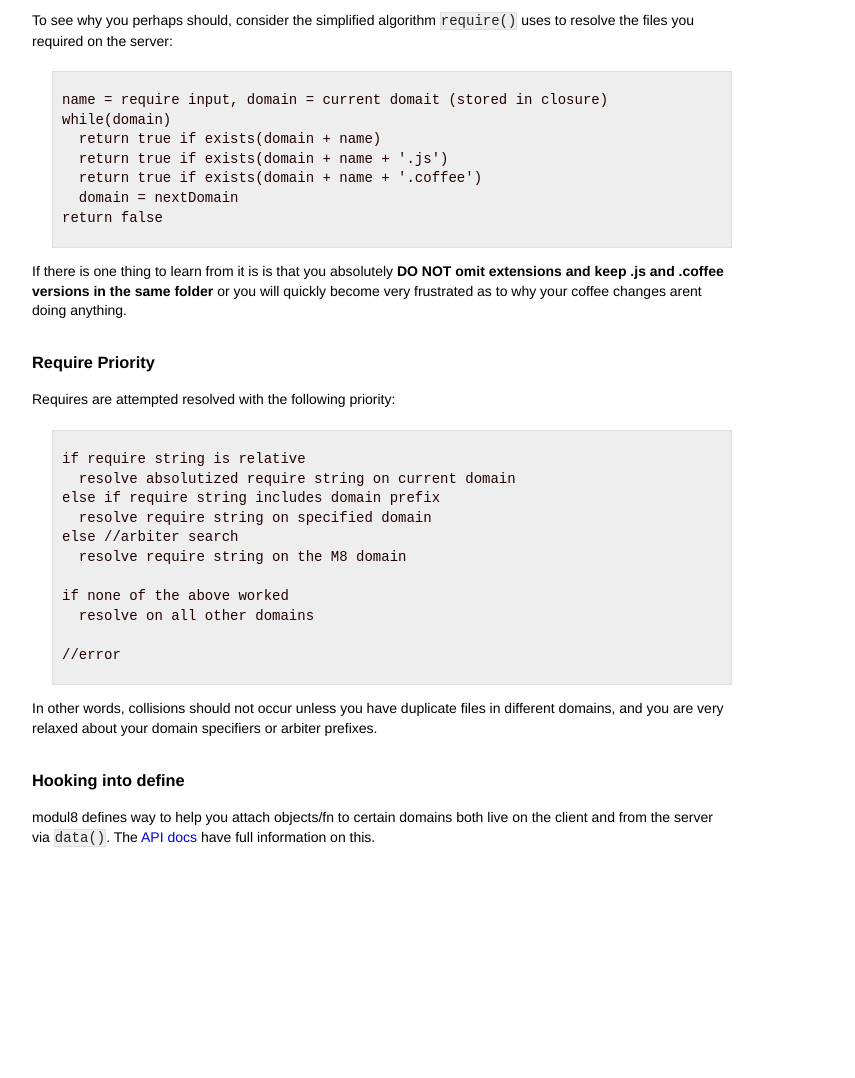
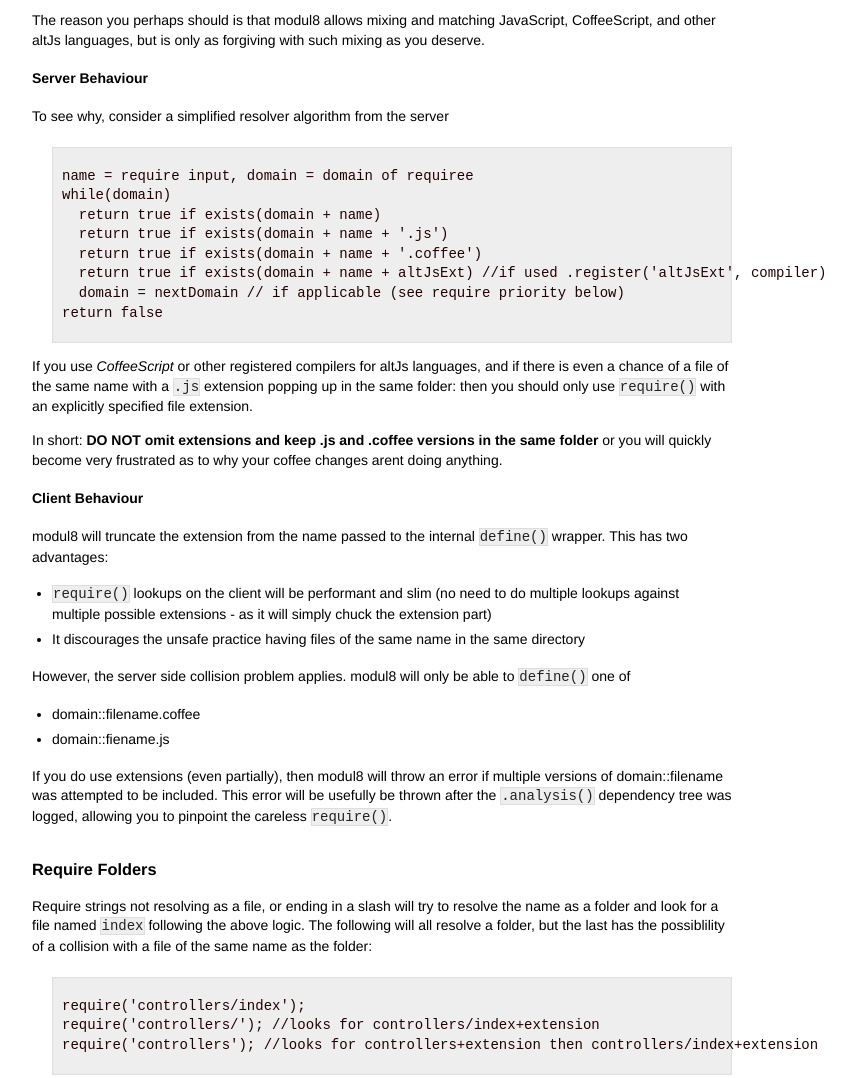
Before and after one commit to clux/modul8, a plain HTML site: page docs/require.html in a window 1280 px wide. Shown: the part 1022-2100 px from the top of the page, without its empty margins (258-1113 px from the left). Before the commit the page ends 1978 px from the top, so only its background shows below. Drawn offline with Linux system fonts and the light colour scheme.

Commit message:
build docs after 0.6.0

```diff
--- a/docs/require.html
+++ b/docs/require.html
@@ -38,19 +38,59 @@
 
 <p>File extensions are never necessary, but you can (and sometimes should) include them for specificity (except for on the data domain).</p>
 
-<p>To see why you perhaps should, consider the simplified algorithm <code>require()</code> uses to resolve the files you required on the server:</p>
+<p>The reason you perhaps should is that  modul8 allows mixing and matching JavaScript, CoffeeScript, and other altJs languages,
+but is only as forgiving with such mixing as you deserve.</p>
 
-<pre><code>name = require input, domain = current domait (stored in closure)
+<h4>Server Behaviour</h4>
+
+<p>To see why, consider a simplified resolver algorithm from the server</p>
+
+<pre><code>name = require input, domain = domain of requiree
 while(domain)
   return true if exists(domain + name)
   return true if exists(domain + name + '.js')
   return true if exists(domain + name + '.coffee')
-  domain = nextDomain
+  return true if exists(domain + name + altJsExt) //if used .register('altJsExt', compiler)
+  domain = nextDomain // if applicable (see require priority below)
 return false
 </code></pre>
 
-<p>If there is one thing to learn from it is is that you absolutely <strong>DO NOT omit extensions and keep .js and .coffee versions in the same folder</strong>
- or you will quickly become very frustrated as to why your coffee changes arent doing anything.</p>
+<p>If you use <em>CoffeeScript</em> or other registered compilers for altJs languages,
+and if there is even a chance of a file of the same name with a <code>.js</code> extension popping up in the same folder:
+then you should only use <code>require()</code> with an explicitly specified file extension.</p>
+
+<p>In short: <strong>DO NOT omit extensions and keep .js and .coffee versions in the same folder</strong>
+or you will quickly become very frustrated as to why your coffee changes arent doing anything.</p>
+
+<h4>Client Behaviour</h4>
+
+<p>modul8 will truncate the extension from the name passed to the internal <code>define()</code> wrapper.
+This has two advantages:</p>
+
+<ul>
+<li><code>require()</code> lookups on the client will be performant and slim (no need to do multiple lookups against multiple possible extensions - as it will simply chuck the extension part)</li>
+<li>It discourages the unsafe practice having files of the same name in the same directory</li>
+</ul>
+
+<p>However, the server side collision problem applies. modul8 will only be able to <code>define()</code> one of</p>
+
+<ul>
+<li>domain::filename.coffee</li>
+<li>domain::fiename.js</li>
+</ul>
+
+<p>If you do use extensions (even partially), then modul8 will throw an error if multiple versions of domain::filename was attempted to be included.
+This error will be usefully be thrown after the <code>.analysis()</code> dependency tree was logged, allowing you to pinpoint the careless <code>require()</code>.</p>
+
+<h3>Require Folders</h3>
+
+<p>Require strings not resolving as a file, or ending in a slash will try to resolve the name as a folder and look for a file named <code>index</code> following the above logic.
+The following will all resolve a folder, but the last has the possiblility of a collision with a file of the same name as the folder:</p>
+
+<pre><code>require('controllers/index');
+require('controllers/'); //looks for controllers/index+extension
+require('controllers'); //looks for controllers+extension then controllers/index+extension
+</code></pre>
 
 <h3>Require Priority</h3>
 
@@ -63,8 +103,8 @@
 else //arbiter search
   resolve require string on the M8 domain
 
-if none of the above worked
-  resolve on all other domains
+if none of the above true
+  resolve on all domains, starting with current domain
 
 //error
 </code></pre>
```
Also changed, not shown: docs/api.html (+18 -18 lines).
